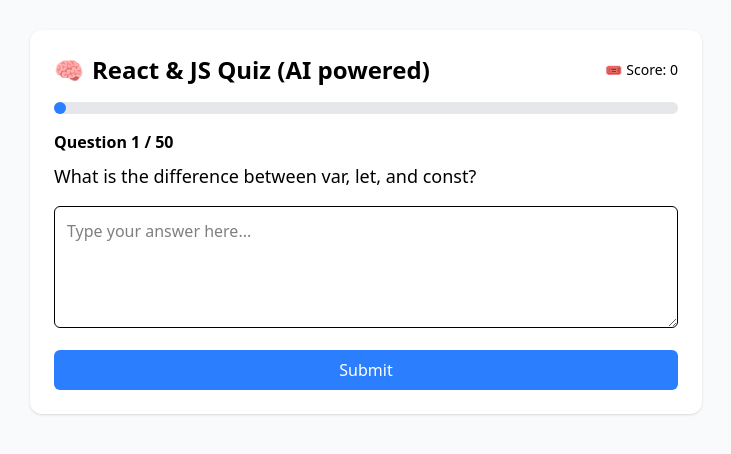
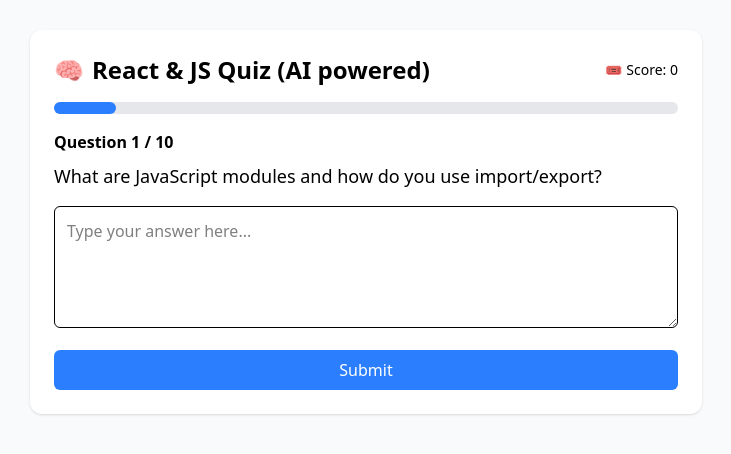
Before and after one commit to lukaskourilcz/quiz-app-nxt, a Next.js app: page / in a window 1280 px wide. Shown: the part 178-632 px from the top of the page, without its empty margins (274-1005 px from the left). Built offline with nearby package versions, Linux system fonts and the light colour scheme.

Commit message:
only 10 questions

```diff
--- a/src/components/QuizCard.js
+++ b/src/components/QuizCard.js
@@ -2,15 +2,22 @@
 import { useState } from "react";
 import questions from "@/data/questions";
 
+function getRandomQuestions(allQuestions, count = 10) {
+  const shuffled = [...allQuestions].sort(() => 0.5 - Math.random());
+  return shuffled.slice(0, count);
+}
+
 export default function QuizCard() {
+  const [quizQuestions, setQuizQuestions] = useState(() =>
+    getRandomQuestions(questions, 10)
+  );
   const [current, setCurrent] = useState(0);
   const [answer, setAnswer] = useState("");
   const [feedback, setFeedback] = useState(null);
   const [totalScore, setTotalScore] = useState(0);
 
-  const question = questions[current];
-
-  const progress = ((current + 1) / questions.length) * 100;
+  const question = quizQuestions[current];
+  const progress = ((current + 1) / quizQuestions.length) * 100;
 
   const handleSubmit = async (e) => {
     e.preventDefault();
@@ -20,7 +27,7 @@ export default function QuizCard() {
       method: "POST",
       headers: { "Content-Type": "application/json" },
       body: JSON.stringify({
-        question: questions[current].text,
+        question: question.text,
         userAnswer: answer,
       }),
     });
@@ -36,11 +43,25 @@ export default function QuizCard() {
     setCurrent((prev) => prev + 1);
   };
 
+  const handleRestart = () => {
+    setQuizQuestions(getRandomQuestions(questions, 10));
+    setCurrent(0);
+    setAnswer("");
+    setFeedback(null);
+    setTotalScore(0);
+  };
+
   if (!question) {
     return (
       <div className="p-6 bg-white rounded-xl shadow w-full max-w-2xl text-center">
         <h1 className="text-2xl font-bold mb-4">Quiz Finished 🎉</h1>
-        <p className="text-lg">Your total score: {totalScore}</p>
+        <p className="text-lg mb-4">Your total score: {totalScore}</p>
+        <button
+          onClick={handleRestart}
+          className="mt-2 w-full bg-blue-500 text-white py-2 px-4 rounded-md hover:bg-blue-600 transition"
+        >
+          🔄 Try Another 10 Questions
+        </button>
       </div>
     );
   }
@@ -49,11 +70,15 @@ export default function QuizCard() {
     <div className="w-full max-w-2xl bg-white rounded-xl shadow p-6">
       <div className="flex items-center justify-between mb-4">
         <h1 className="text-2xl font-bold flex items-center gap-2">
-          <span role="img" aria-label="brain">🧠</span>
+          <span role="img" aria-label="brain">
+            🧠
+          </span>
           React & JS Quiz (AI powered)
         </h1>
         <p className="text-sm flex items-center gap-1">
-          <span role="img" aria-label="ticket">🎟️</span>
+          <span role="img" aria-label="ticket">
+            🎟️
+          </span>
           Score: {totalScore}
         </p>
       </div>
@@ -66,7 +91,7 @@ export default function QuizCard() {
       </div>
 
       <p className="font-semibold mb-2">
-        Question {current + 1} / {questions.length}
+        Question {current + 1} / {quizQuestions.length}
       </p>
       <h2 className="text-lg font-medium mb-4">{question.text}</h2>
 
```
